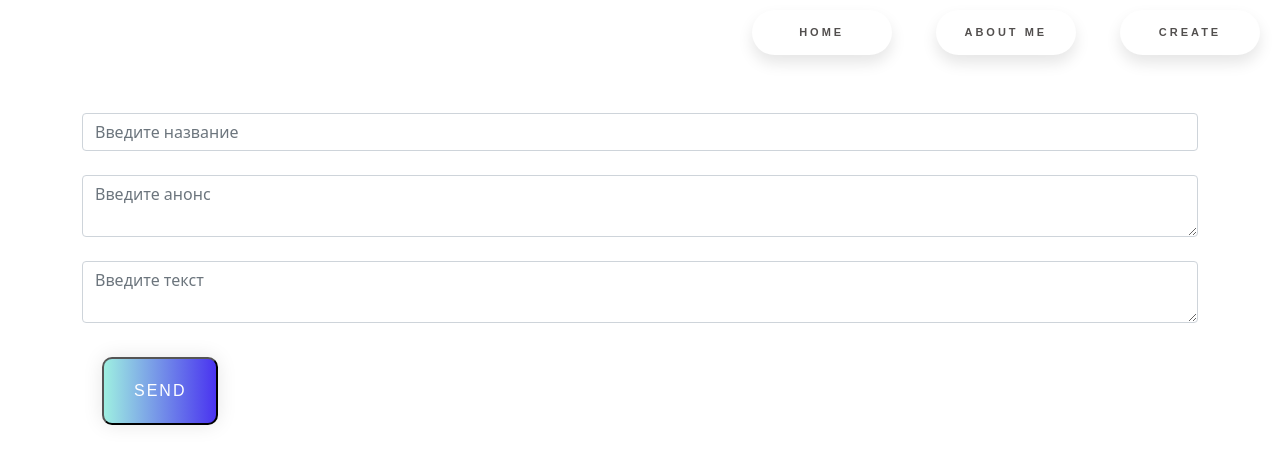
After one commit to TohaD12/site_from_Flask, a Flask app: page /create in a window 1280 px wide. The commit adds this page. Shown: the top 464 px of the page. Run offline with Flask 2, Linux system fonts and the light colour scheme.

Commit message:
updayte
Добавлена страница создания контекста добавлены формы функция обработки и сохранения в базу пост запросов

```diff
--- a/app.py
+++ b/app.py
@@ -1,9 +1,10 @@
-from flask import Flask, render_template, url_for
+from flask import Flask, render_template, url_for, request, redirect
 from flask_sqlalchemy import SQLAlchemy
 from datetime import datetime
 
 app = Flask(__name__)
 app.config['SQLALCHEMY_DATABASE_URI'] = 'sqlite:///content.db'
+app.config['SQLALCHEMY_TRACK_MODIFICATIONS'] = False
 db = SQLAlchemy(app)
 
 
@@ -12,7 +13,7 @@ class Articles(db.Model):
     name = db.Column(db.String(50), nullable=False)
     intro = db.Column(db.String(200), nullable=False)
     text = db.Column(db.Text, nullable=False)
-    text = db.Column(db.DateTime, default=datetime.utcnow)
+    release_date = db.Column(db.DateTime, default=datetime.utcnow)
 
     def __repr__(self):
         return '<Articles %r>' % self.id
@@ -28,5 +29,24 @@ def about():
     return render_template("about.html")
 
 
+@app.route('/create', methods=['GET', 'POST'])
+def create():
+    if request.method == "POST":
+        title = request.form['title']
+        intro = request.form['intro']
+        text = request.form['text']
+        article = Articles(name=title, intro=intro, text=text)
+        try:
+            db.session.add(article)
+            db.session.commit()
+            return redirect('/')
+        except:
+
+            return print("Error")
+
+    else:
+        return render_template("create.html")
+
+
 if __name__ == "__main__":
     app.run(debug=True)
--- a/static/css/main.css
+++ b/static/css/main.css
@@ -4,7 +4,6 @@
   width: 140px;
   height: 45px;
   line-height: 45px;
-  border: 4px solid #2EE59D;
   border-radius: 45px;
   margin: 10px 20px;
   font-family: 'Montserrat', sans-serif;
@@ -13,8 +12,8 @@
   text-align: center;
   letter-spacing: 3px;
   font-weight: 600;
-  color: #524f4;
-  background: gray;
+  color: #524f4e;
+  background: white;
   box-shadow: 0 8px 15px rgba(0, 0, 0, .1);
   transition: .3s;
 }
@@ -24,3 +23,21 @@
   color: white;
   transform: translateY(-7px);
 }
+.gradient-button {
+  text-decoration: none;
+  display: inline-block;
+  color: white;
+  padding: 20px 30px;
+  margin: 10px 20px;
+  border-radius: 10px;
+  font-family: 'Montserrat', sans-serif;
+  text-transform: uppercase;
+  letter-spacing: 2px;
+  background-image: linear-gradient(to right, #9EEFE1 0%, #4830F0 51%, #9EEFE1 100%);
+  background-size: 200% auto;
+  box-shadow: 0 0 20px rgba(0, 0, 0, .1);
+  transition: .5s;
+}
+.gradient-button:hover {
+  background-position: right center;
+}
--- a/templates/about.html
+++ b/templates/about.html
@@ -1 +1,7 @@
 {% extends 'base.html' %}
+
+{% block title %}
+{% endblock %}
+
+{% block body %}
+{% endblock %}
--- a/templates/base.html
+++ b/templates/base.html
@@ -6,12 +6,21 @@
           content="width=device-width, user-scalable=no, initial-scale=1.0, maximum-scale=1.0, minimum-scale=1.0">
     <meta http-equiv="X-UA-Compatible" content="ie=edge">
     <link rel="stylesheet" href="{{ url_for('static', filename='css/main.css') }}">
+    <link href="https://cdn.jsdelivr.net/npm/bootstrap@5.0.0-beta1/dist/css/bootstrap.min.css"
+          rel="stylesheet" integrity="sha384-giJF6kkoqNQ00vy+HMDP7azOuL0xtbfIcaT9wjKHr8RbDVddVHyTfAAsrekwKmP1"
+          crossorigin="anonymous">
+	<script src="https://cdn.jsdelivr.net/npm/bootstrap@5.0.0-beta1/dist/js/bootstrap.bundle.min.js"
+            integrity="sha384-ygbV9kiqUc6oa4msXn9868pTtWMgiQaeYH7/t7LECLbyPA2x65Kgf80OJFdroafW"
+            crossorigin="anonymous"></script>
+
     <title>{% block title %}{% endblock %}</title>
 </head>
 <body>
 <div align="right">
+
   <a href="/" class="floating-button">Home</a>
   <a href="/about_me" class="floating-button">About me</a>
+    <a href="/create" class="floating-button">create</a>
 </div>
 {% block body %}{% endblock %}
 <style>
--- /dev/null
+++ b/templates/create.html
@@ -0,0 +1,15 @@
+{% extends 'base.html' %}
+
+{% block title %}
+{% endblock %}
+
+{% block body %}
+<form method="post">
+    <div class="container mt-5">
+    <input type="text" name="title" id="title" class="form-control" placeholder="Введите название"><br>
+    <textarea type="text" name="intro" id="intro" class="form-control" placeholder="Введите анонс"></textarea><br>
+    <textarea type="text" name="text" id="text" class="form-control" placeholder="Введите текст"></textarea><br>
+    <input align="right" type="submit" class="gradient-button" value="Send">
+    </div>
+</form>
+{% endblock %}
--- a/templates/index.html
+++ b/templates/index.html
@@ -1 +1,7 @@
 {% extends 'base.html' %}
+
+{% block title %}
+{% endblock %}
+
+{% block body %}
+{% endblock %}
```
Also changed, not shown: content.db.
